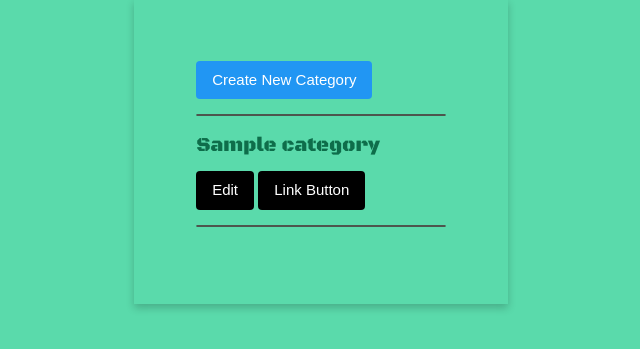
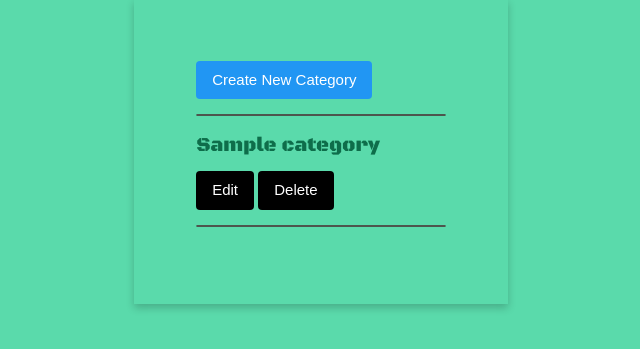
Before and after one commit to DonnavanStaddon/TechChat, a Flask app: page /get_categories in a window 1280 px wide. Shown: the part 134-483 px from the top of the page, without its empty margins (319-959 px from the left). Run offline with Flask 3, Linux system fonts and the light colour scheme; a database or web service that is not in the repository returns one stand-in record (values such as "Sample title"); some libraries are stand-ins or nearby versions; some web fonts are replaced.

Commit message:
Delete button fixed

```diff
--- a/app.py
+++ b/app.py
@@ -141,7 +141,7 @@ def edit_task(task_id):
 
 @app.route("/delete_task/<task_id>")
 def delete_task(task_id):
-    mongo.db.tasks.remove({"_id": ObjectId(task_id)})
+    mongo.db.tasks.delete_one({"_id": ObjectId(task_id)})
     flash("Task Successfully Deleted")
     return redirect(url_for("get_tasks"))
 
@@ -181,7 +181,7 @@ def edit_category(category_id):
 
 @app.route("/delete_category/<category_id>")
 def delete_category(category_id):
-    mongo.db.categories.remove({"_id": ObjectId(category_id)})
+    mongo.db.categories.delete_one({"_id": ObjectId(category_id)})
     flash("Category Successfully Deleted")
     return redirect(url_for("get_categories"))
 
--- a/templates/categories.html
+++ b/templates/categories.html
@@ -7,7 +7,7 @@
     {% for category in categories %}
     <h2 class="cat">{{ category.category_name }}</h2>
     <a href="{{ url_for('edit_category', category_id=category._id) }}" class="w3-btn w3-black w3-round w3-medium">Edit</a>
-    <a href="{{ url_for('delete_category', category_id=category._id) }}" class="w3-btn w3-black w3-round w3-medium">Link Button</a>
+    <a href="{{ url_for('delete_category', category_id=category._id) }}" class="w3-btn w3-black w3-round w3-medium">Delete</a>
     <p class="catline"></p>
     {% endfor %}
 </div>
```
Also changed, not shown: static/js/script.js (deleted).
